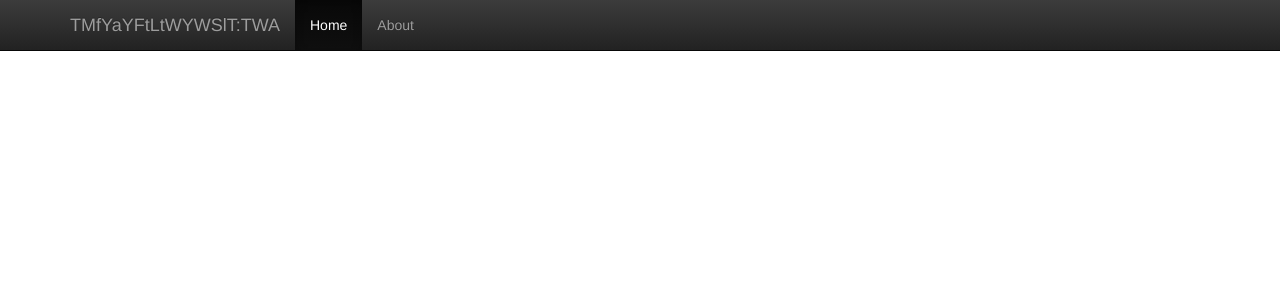
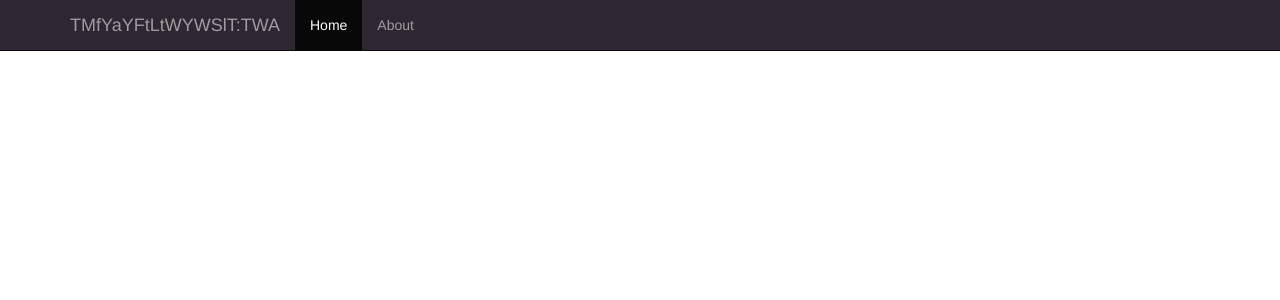
Before and after one commit to Mester/demo-day-vikings, a Flask app: template my_app/templates/base.html in a window 1280 px wide. Shown: the top 300 px of the page. Run offline with Flask 2, Linux system fonts and the light colour scheme; the template is opened without the code that fills it, so the values that code supplies are empty; some libraries are stand-ins or nearby versions.

Commit message:
small tweaks

```diff
--- a/my_app/main.py
+++ b/my_app/main.py
@@ -7,4 +7,4 @@ app = Flask(__name__)
 
 @app.route('/')
 def hello_world():
-    return render_template("index.html")
+    return render_template("index.html", results=results)
--- a/my_app/templates/base.html
+++ b/my_app/templates/base.html
@@ -12,11 +12,8 @@
         <!-- Latest compiled and minified CSS -->
         <link rel="stylesheet" href="https://maxcdn.bootstrapcdn.com/bootstrap/3.3.6/css/bootstrap.min.css" integrity="sha384-1q8mTJOASx8j1Au+a5WDVnPi2lkFfwwEAa8hDDdjZlpLegxhjVME1fgjWPGmkzs7" crossorigin="anonymous">
 
-        <!-- Optional theme, to overwrite later -->
-        <link rel="stylesheet" href="https://maxcdn.bootstrapcdn.com/bootstrap/3.3.6/css/bootstrap-theme.min.css" integrity="sha384-fLW2N01lMqjakBkx3l/M9EahuwpSfeNvV63J5ezn3uZzapT0u7EYsXMjQV+0En5r" crossorigin="anonymous">
-
         <!-- Custom styles -->
-        <link rel="stylesheet" type="text/css" href="theme.css">
+        <link rel="stylesheet" style="text/css" href="./theme.css">
     </head>
 
     <body>
--- a/my_app/templates/theme.css
+++ b/my_app/templates/theme.css
@@ -1,3 +1,13 @@
+body {
+  padding-top: 60px;
+}
+@media (max-width: 979px) {
+  body {
+    padding-top: 0px;
+  }
+}
+
+
 .navbar-custom {
     background-color:#2E2633;
     color:#DCE9BE;
```
